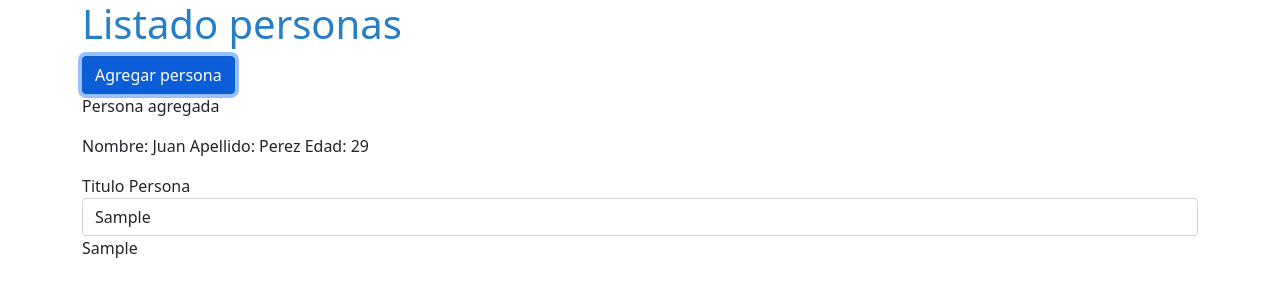
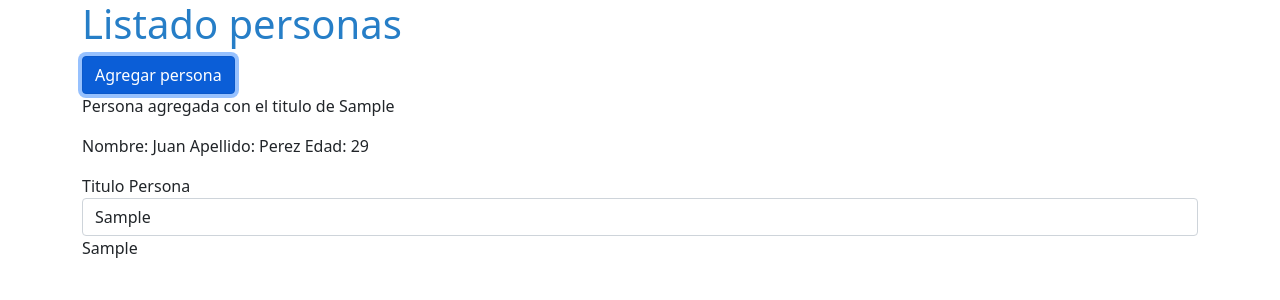
Before and after one commit to smartinez05/angular-university, an Angular app: page / in a window 1280 px wide. Both pictures are taken after typing "Sample" into the empty fields and a click on the button "Agregar persona". Shown: the top 300 px of the page. Built offline with nearby package versions, Linux system fonts and the light colour scheme.

Commit message:
29 ngIf con persona agregada

```diff
--- a/src/app/personas/personas.component.html
+++ b/src/app/personas/personas.component.html
@@ -9,7 +9,7 @@
       >
         Agregar persona
       </button>
-      <p>{{ mensaje }}</p>
+      <p *ngIf="mostrar">{{ mensaje }} con el titulo de {{titulo}}</p>
       <app-persona></app-persona>
       <label for="titpers">Titulo Persona</label>
       <input
--- a/src/app/personas/personas.components.ts
+++ b/src/app/personas/personas.components.ts
@@ -9,12 +9,10 @@
   deshabilitar = false;
   mensaje = 'No se ha agregado ninguna persona';
   titulo = "";
+  mostrar = false;
   agregarPersona() {
-    if (this.mensaje == 'Persona agregada') {
-      this.mensaje = 'No se ha agregado ninguna persona';
-    } else {
-      this.mensaje = 'Persona agregada';
-    }
+    this.mostrar = true;
+    this.mensaje = 'Persona agregada';
   }
   /* modificarTitulo(event: Event) {
     this.titulo = (<HTMLInputElement>event.target).value;
```
